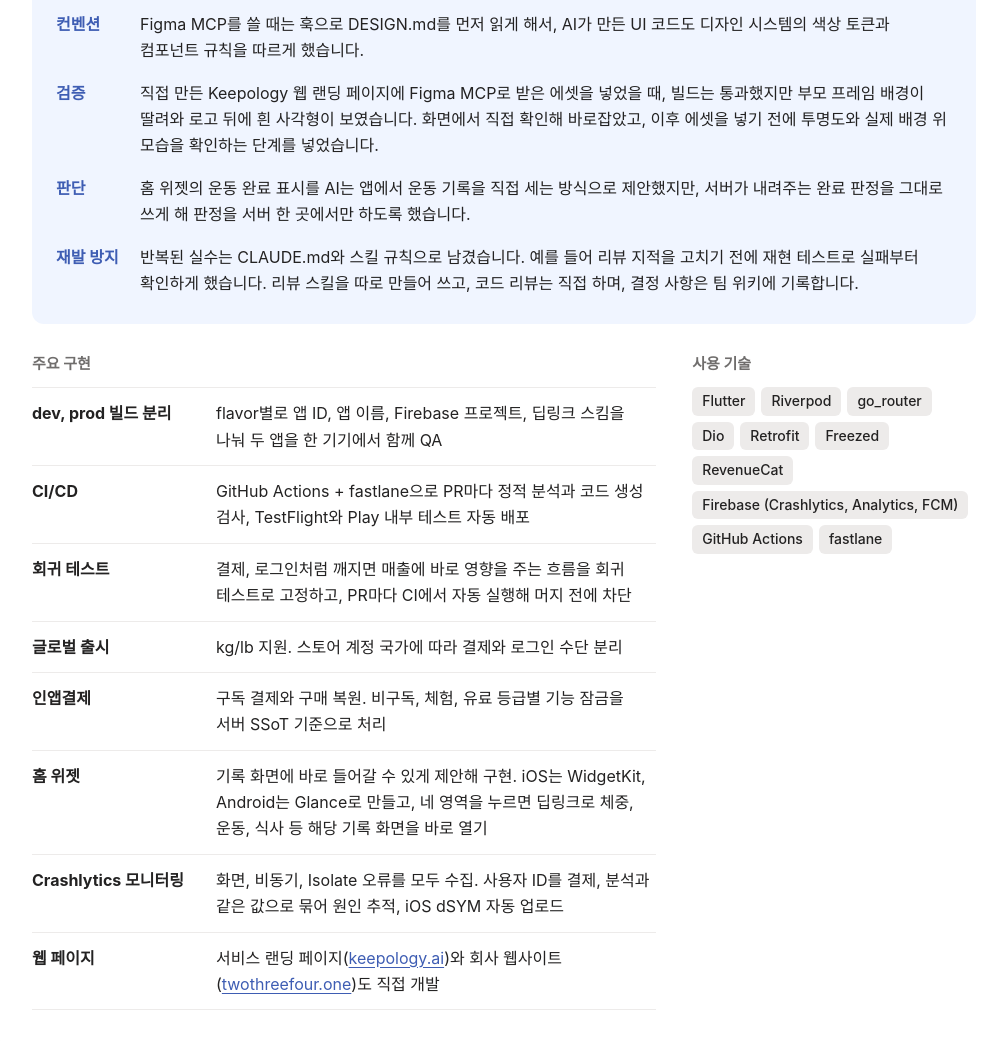
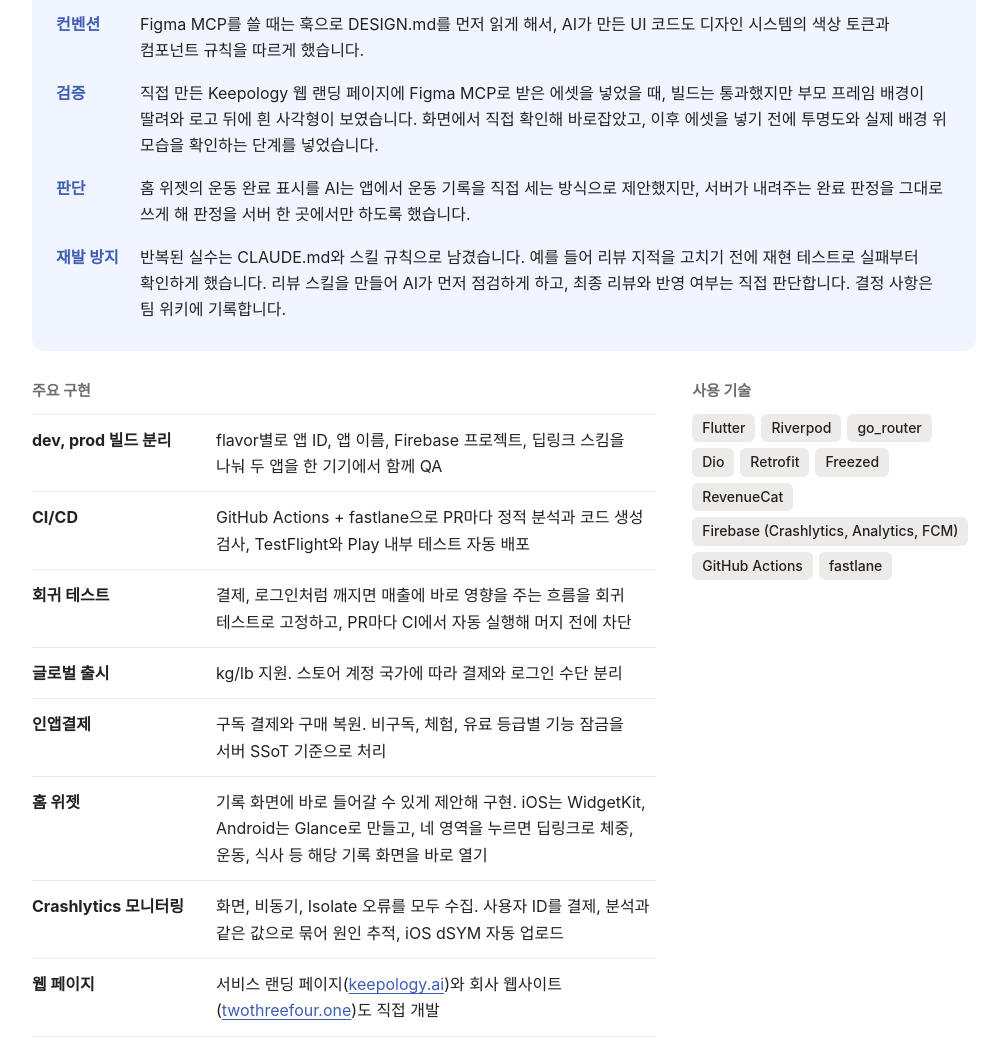
Before and after one commit to iamjakelee/iamjakelee.github.io, a plain HTML site: page index.html in a window 1280 px wide. Shown: the part 4062-5103 px from the top of the page, without its empty margins (136-1124 px from the left). Drawn offline with Linux system fonts and the light colour scheme; a web font is replaced by a local one.

Commit message:
Clarify AI review then human review order
Co-Authored-By: Claude Opus 5.5 <noreply@anthropic.com>
Claude-Session: https://claude.ai/code/session_016GEzcz3uSqaj4weMDULFM6

```diff
--- a/index.html
+++ b/index.html
@@ -386,7 +386,7 @@
             <div><dt>컨벤션</dt><dd>Figma MCP를 쓸 때는 훅으로 DESIGN.md를 먼저 읽게 해서, AI가 만든 UI 코드도 디자인 시스템의 색상 토큰과 컴포넌트 규칙을 따르게 했습니다.</dd></div>
             <div><dt>검증</dt><dd>직접 만든 Keepology 웹 랜딩 페이지에 Figma MCP로 받은 에셋을 넣었을 때, 빌드는 통과했지만 부모 프레임 배경이 딸려와 로고 뒤에 흰 사각형이 보였습니다. 화면에서 직접 확인해 바로잡았고, 이후 에셋을 넣기 전에 투명도와 실제 배경 위 모습을 확인하는 단계를 넣었습니다.</dd></div>
             <div><dt>판단</dt><dd>홈 위젯의 운동 완료 표시를 AI는 앱에서 운동 기록을 직접 세는 방식으로 제안했지만, 서버가 내려주는 완료 판정을 그대로 쓰게 해 판정을 서버 한 곳에서만 하도록 했습니다.</dd></div>
-            <div><dt>재발 방지</dt><dd>반복된 실수는 CLAUDE.md와 스킬 규칙으로 남겼습니다. 예를 들어 리뷰 지적을 고치기 전에 재현 테스트로 실패부터 확인하게 했습니다. 리뷰 스킬을 따로 만들어 쓰고, 코드 리뷰는 직접 하며, 결정 사항은 팀 위키에 기록합니다.</dd></div>
+            <div><dt>재발 방지</dt><dd>반복된 실수는 CLAUDE.md와 스킬 규칙으로 남겼습니다. 예를 들어 리뷰 지적을 고치기 전에 재현 테스트로 실패부터 확인하게 했습니다. 리뷰 스킬을 만들어 AI가 먼저 점검하게 하고, 최종 리뷰와 반영 여부는 직접 판단합니다. 결정 사항은 팀 위키에 기록합니다.</dd></div>
           </dl>
         </div>
       </div>
```
